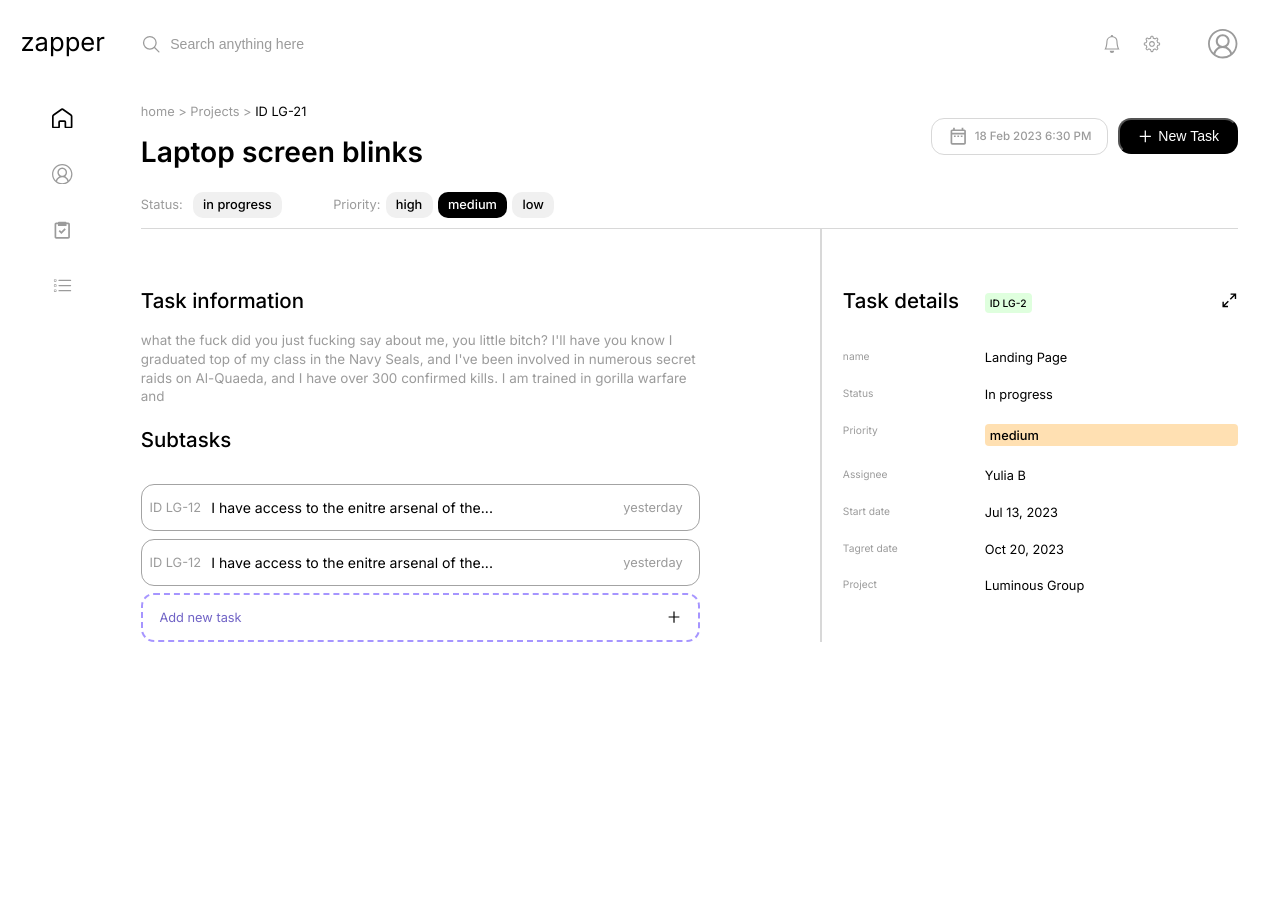
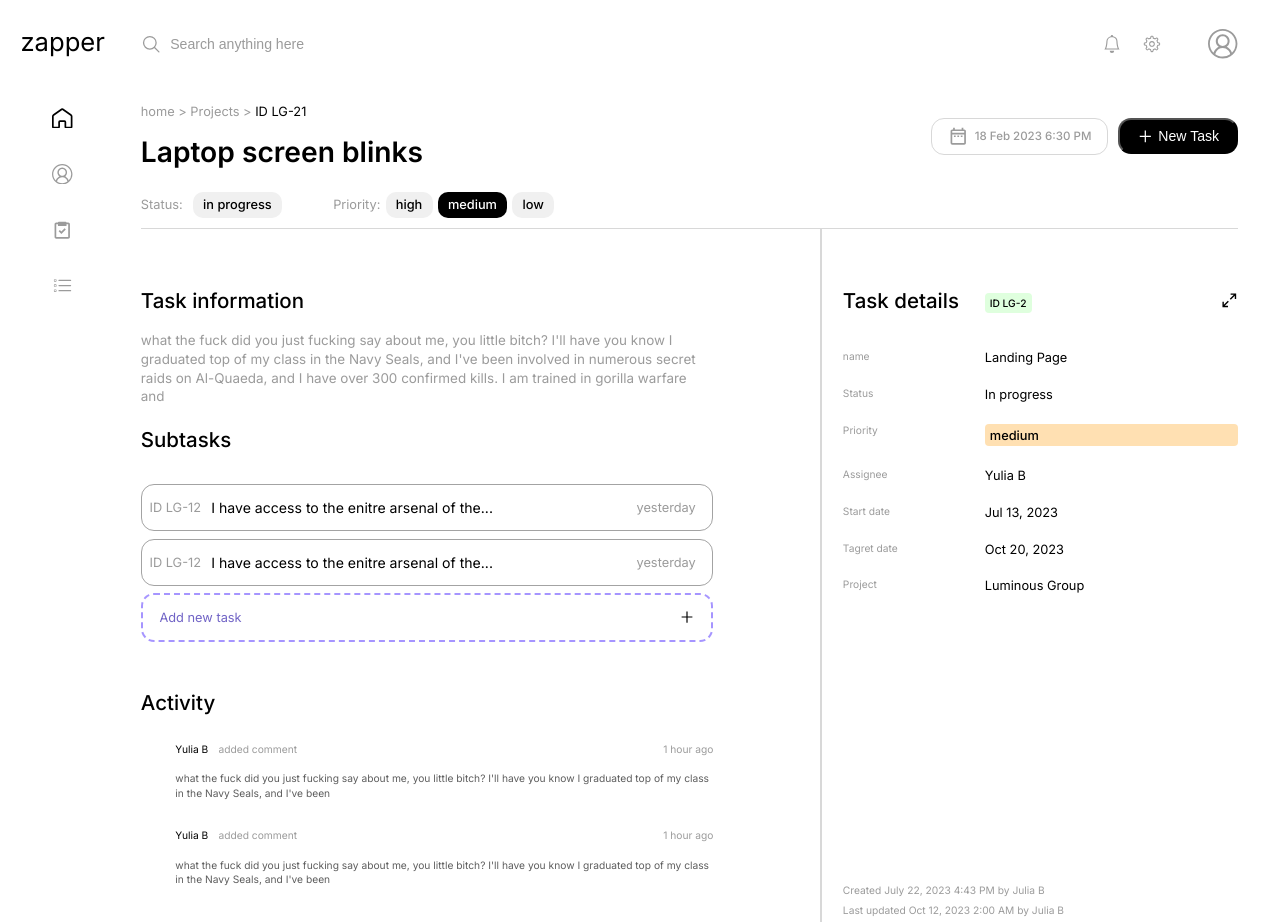
Before and after one commit to Epherum/Zapper, a Next.js app: page /TaskDetails in a window 1280 px wide. Shown: the top 922 px of the page. Before the commit the page ends 800 px from the top, so only its background shows below. Built offline with nearby package versions, Linux system fonts and the light colour scheme.

Commit message:
added taskDetails page

```diff
--- a/src/pages/TaskDetails.tsx
+++ b/src/pages/TaskDetails.tsx
@@ -3,6 +3,9 @@ import { useEffect, useState } from "react";
 import { MdOutlineDateRange } from "react-icons/md";
 import { AiOutlinePlus } from "react-icons/ai";
 import { CgArrowsExpandRight } from "react-icons/cg";
+import { FiSend } from "react-icons/fi";
+import { ImAttachment } from "react-icons/im";
+import { VscAccount } from "react-icons/vsc";
 
 function TaskDetails() {
   const [filter, setFilter] = useState("list");
@@ -117,6 +120,65 @@ function TaskDetails() {
             </div>
           </div>
         </div>
+
+        <div className={styles.activity}>
+          <h2 className={styles.activityHeadline}>Activity</h2>
+          <div className={styles.activityList}>
+            <div className={styles.activityItem}>
+              <div className={styles.activityItemHeadline}>
+                <div className={styles.activityItemHeadlineLeftSide}>
+                  <p>Yulia B</p>
+                  <p>added comment</p>
+                </div>
+                <p className={styles.activityItemHeadlineRightSide}>
+                  1 hour ago
+                </p>
+              </div>
+              <div className={styles.activityItemDescription}>
+                <p>
+                  what the fuck did you just fucking say about me, you little
+                  bitch? I'll have you know I graduated top of my class in the
+                  Navy Seals, and I've been
+                </p>
+              </div>
+            </div>
+            <div className={styles.activityItem}>
+              <div className={styles.activityItemHeadline}>
+                <div className={styles.activityItemHeadlineLeftSide}>
+                  <p>Yulia B</p>
+                  <p>added comment</p>
+                </div>
+                <p className={styles.activityItemHeadlineRightSide}>
+                  1 hour ago
+                </p>
+              </div>
+              <div className={styles.activityItemDescription}>
+                <p>
+                  what the fuck did you just fucking say about me, you little
+                  bitch? I'll have you know I graduated top of my class in the
+                  Navy Seals, and I've been
+                </p>
+              </div>
+            </div>
+          </div>
+          <div className={styles.activityComment}>
+            <p className={styles.commentProfile}>
+              <VscAccount />
+            </p>
+            <div className={styles.commentRightSide}>
+              <input type="text" placeholder="Add a comment" />
+              <div className={styles.commentIcons}>
+                <button>
+                  <FiSend />
+                </button>
+                <button>
+                  <ImAttachment />
+                </button>
+              </div>
+            </div>
+          </div>
+        </div>
+
         <div className={styles.gridLineDivider} />
 
         <div className={styles.taskDetails}>
@@ -159,6 +221,10 @@ function TaskDetails() {
             </div>
           </div>
         </div>
+        <div className={styles.createdAt}>
+          <p>Created July 22, 2023 4:43 PM by Julia B</p>
+          <p>Last updated Oct 12, 2023 2:00 AM by Julia B</p>
+        </div>
       </div>
     </>
   );
--- a/src/styles/taskDetails.module.scss
+++ b/src/styles/taskDetails.module.scss
@@ -159,7 +159,7 @@
                 display: flex;
                 flex-direction: column;
                 gap: min(.8rem, .6vw);
-                width: 85%;
+                width: 87%;
 
                 .subtasksListItem {
                     display: flex;
@@ -199,6 +199,7 @@
                     border: 2px dashed #A695FF;
                     border-radius: 13px;
                     transition: background-color .3s ease-in-out;
+                    margin-bottom: 3rem;
 
                     &:hover {
                         cursor: pointer;
@@ -209,6 +210,110 @@
                         font-size: min(1.2rem, 1vw);
                         color: #7164C6;
                     }
+                }
+            }
+        }
+    }
+
+    .activity {
+        grid-column: 1;
+        width: 87%;
+
+        .activityHeadline {
+            font-size: min(2rem, 1.6vw);
+            font-weight: 500;
+            margin-bottom: min(2.7rem, 2.2vw);
+        }
+
+        .activityList {
+            display: flex;
+            flex-direction: column;
+
+            .activityItem {
+
+                .activityItemHeadline {
+                    display: flex;
+                    align-items: center;
+                    justify-content: space-between;
+                    margin-bottom: min(1.6rem, 1.3vw);
+
+
+
+                    .activityItemHeadlineLeftSide {
+                        display: flex;
+                        align-items: center;
+                        gap: min(1rem, .8vw);
+                        margin-left: min(3.3rem, 2.7vw);
+
+                        p:first-child {
+                            font-size: min(1rem, .8vw);
+                        }
+                    }
+
+                    p:last-child {
+                        font-size: min(1rem, .8vw);
+                        color: #9B9B9B;
+                    }
+                }
+
+                .activityItemHeadlineRighttSide {
+                    font-size: min(1.2rem, 1vw);
+                    color: #9B9B9B;
+                }
+
+                .activityItemDescription {
+                    font-size: min(1rem, .8vw);
+                    line-height: 1.4;
+                    margin-left: min(3.3rem, 2.7vw);
+                    margin-bottom: min(2.8rem, 2.3vw);
+                    color: #5D5D5D;
+                }
+            }
+        }
+
+        .activityComment {
+            margin-top: min(.8rem, .6vw);
+            display: flex;
+            align-items: center;
+            gap: min(1rem, .8vw);
+
+            button {
+                all: unset;
+                cursor: pointer;
+            }
+
+            .commentProfile {
+                font-size: min(2.3rem, 1.9vw);
+                color: #A3A3A3;
+            }
+
+            .commentRightSide {
+                display: flex;
+                align-items: center;
+                justify-content: space-between;
+                border: 1px solid #A3A3A3;
+                padding: min(.7rem, .5vw) min(1rem, .8vw);
+                width: 100%;
+                border-radius: 10px;
+
+                input {
+                    height: 100%;
+                    width: 80%;
+                    border: none;
+                    outline: none;
+                    font-size: min(1rem, .8vw);
+
+                    &::placeholder {
+                        color: #A3A3A3;
+                    }
+                }
+
+                .commentIcons {
+                    display: flex;
+                    align-items: center;
+                    gap: min(1rem, .8vw);
+                    font-size: min(1.2rem, 1vw);
+                    color: #A3A3A3;
                 }
             }
         }
@@ -303,4 +408,14 @@
             }
         }
     }
+
+    .createdAt {
+        display: flex;
+        flex-direction: column;
+        gap: min(.8rem, .6vw);
+        font-size: min(1rem, .8vw);
+        color: #9B9B9B;
+        margin-top: auto;
+        margin-bottom: min(3.5rem, 3vw);
+    }
 }
```
Also changed, not shown: src/data/mockData.tsx (+4 -4 lines), src/styles/projects.module.scss (+8 -6 lines).
